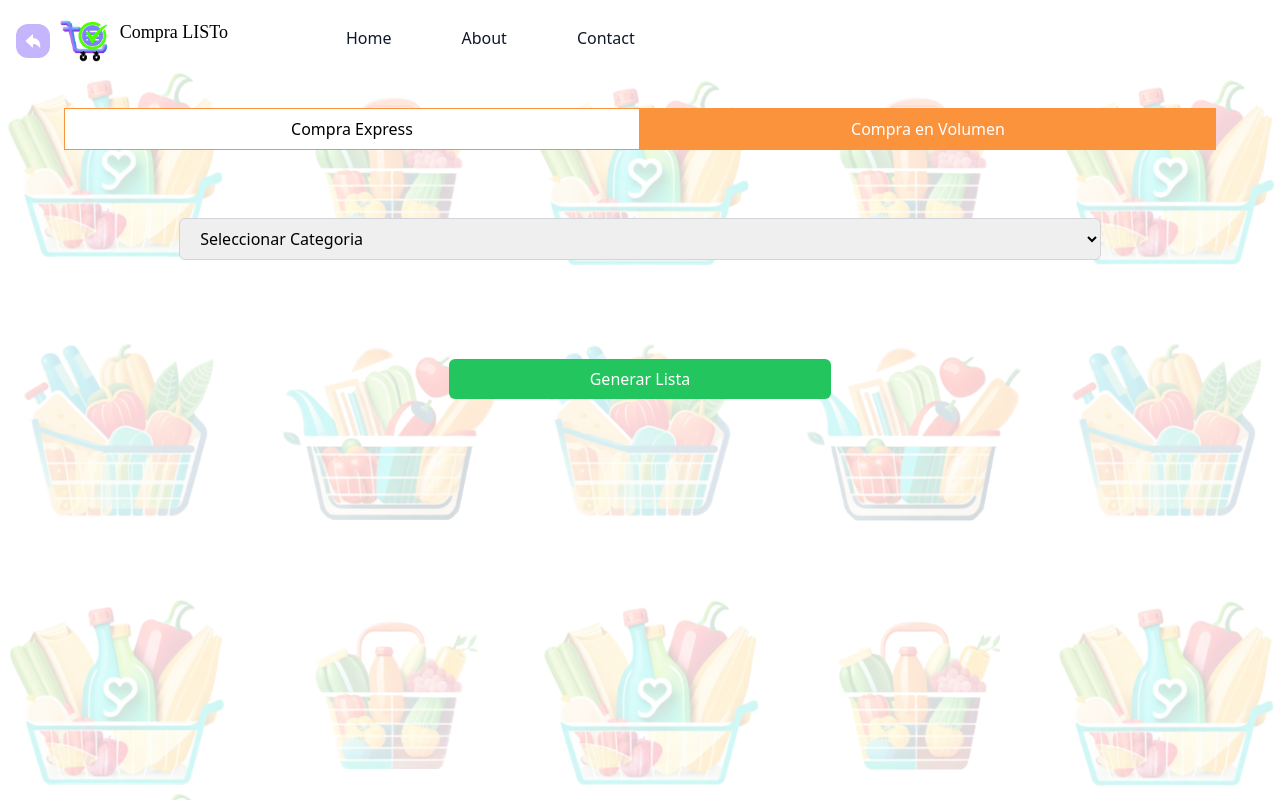
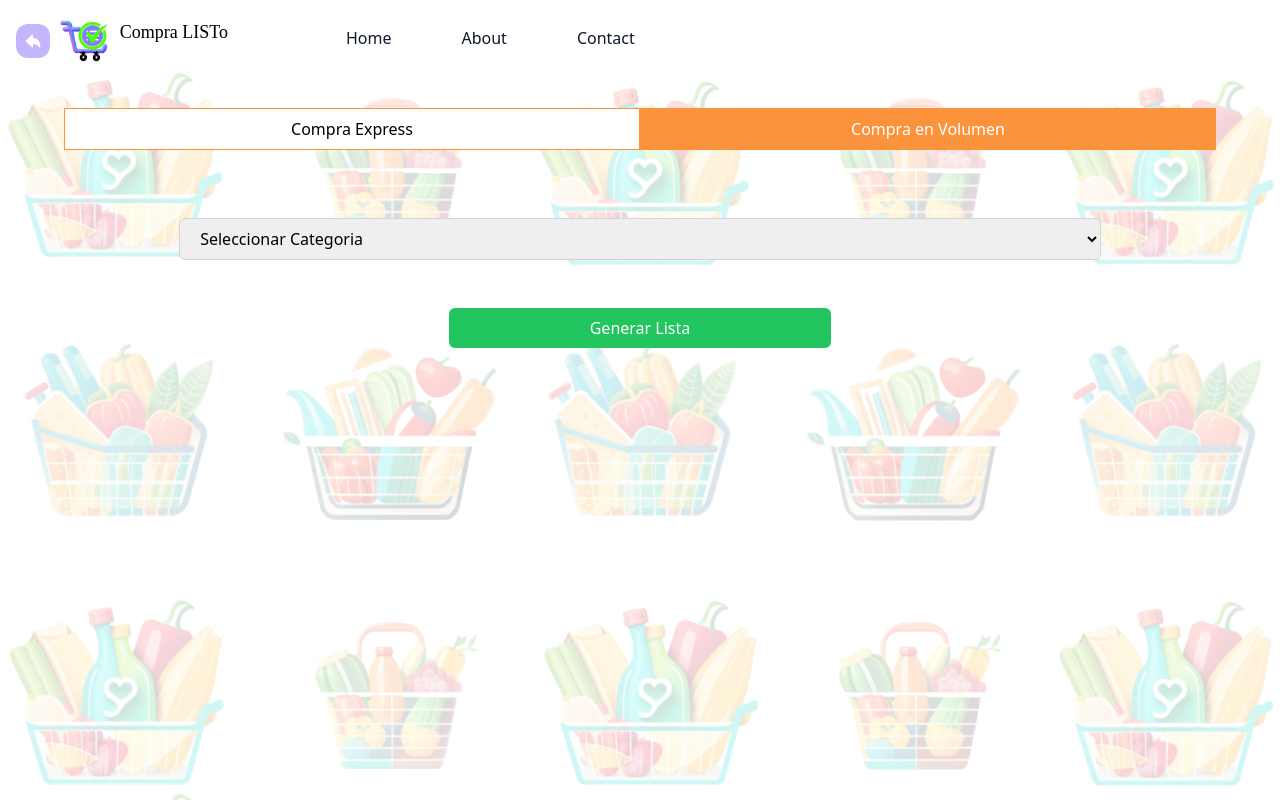
Before and after one commit to No-Country/s7-11-t-javareact, a React (Vite) app in the folder client/: page /list in a window 1280 px wide. Both pictures are taken after a click on the tab "Compra en Volumen". Shown: the top 800 px of the page. Built offline with nearby package versions, Linux system fonts and the light colour scheme; some icons are missing; a web font is replaced by a local one.

Commit message:
style(BigBuyTab):modify padding

```diff
--- a/client/src/pages/ListPage/BigBuyTab.jsx
+++ b/client/src/pages/ListPage/BigBuyTab.jsx
@@ -153,7 +153,7 @@ const BigBuyTab = () => {
               )
             )}
           </div>
-          <div className="w-full py-[7%] lg:px-[30%]">
+          <div className="w-full py-4 lg-py-[7%] lg:px-[30%]">
             <button
               className="bg-green-500 w-full text-white px-4 py-2 rounded-md "
               onClick={controlGenerateList}
```
